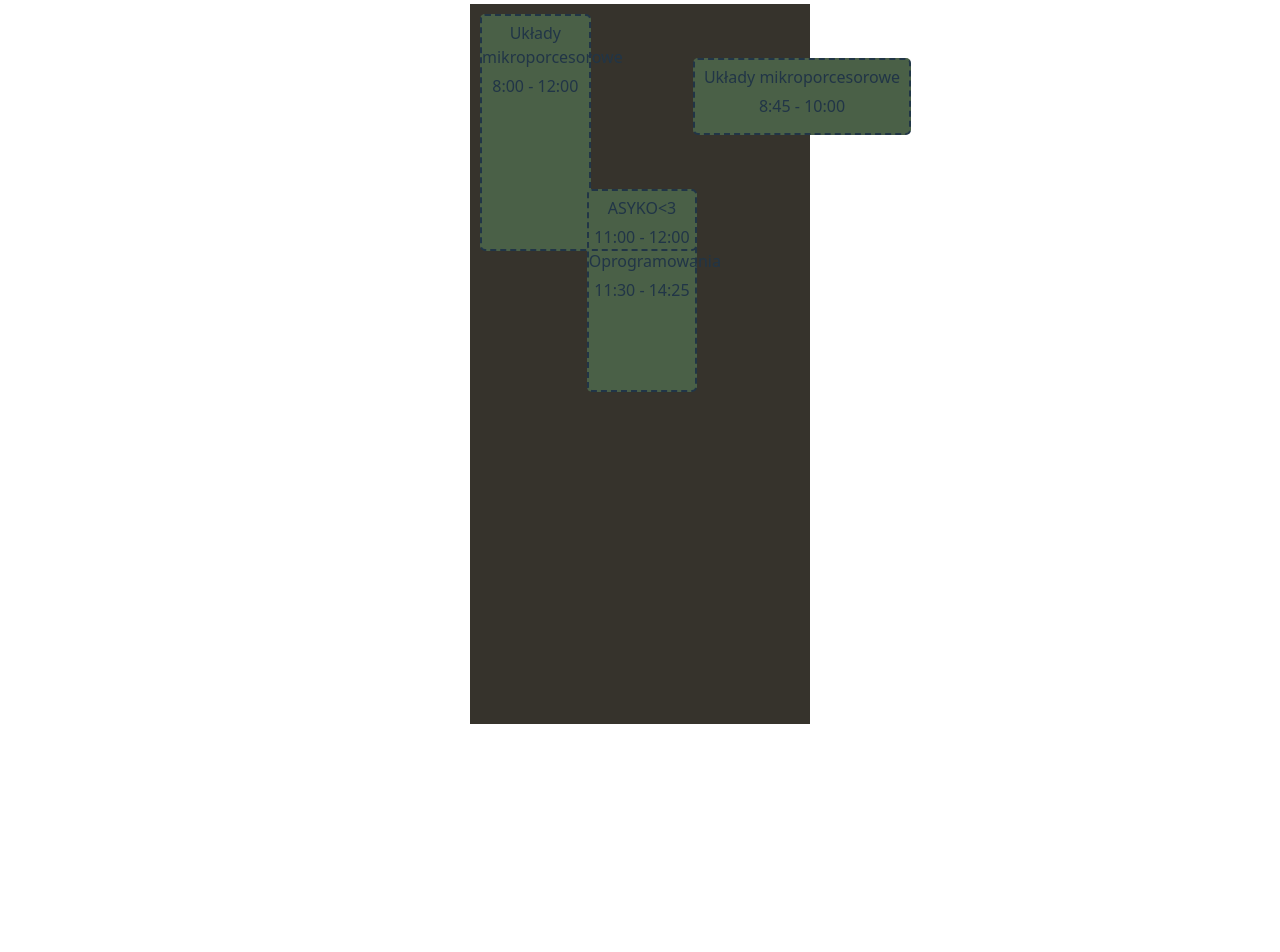
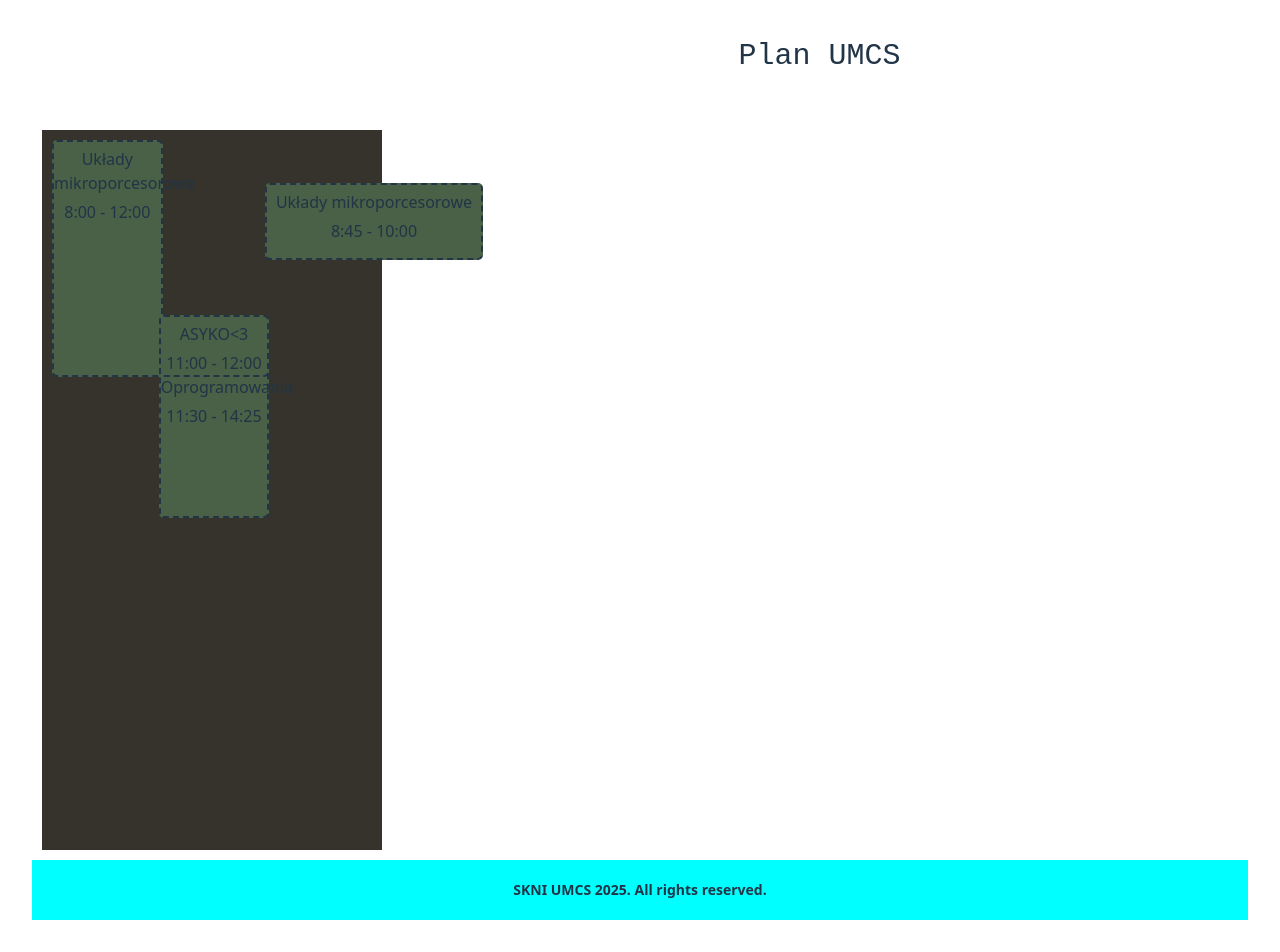
Before and after one commit to skni-umcs/mordappka-web, a React (Vite) app: page / in a window 1280 px wide. Shown: the part 38-990 px from the top of the page. Before the commit the page ends 804 px from the top, so only its background shows below. Built offline with nearby package versions, Linux system fonts and the light colour scheme.

Commit message:
Header & footer added

```diff
--- /dev/null
+++ b/src/componetns/footer/Footer.scss
@@ -0,0 +1,10 @@
+.footer {
+  background-color: aqua;
+  width: 100%;
+  height: 60px;
+  line-height: 60px;
+  text-align: center;
+  font-size: 14px;
+  font-weight: bold;
+  color: #213547;
+}
--- /dev/null
+++ b/src/componetns/footer/Footer.tsx
@@ -0,0 +1,9 @@
+import './Footer.scss'
+
+export default function Footer() {
+    return (
+        <div className='footer'>
+            SKNI UMCS 2025. All rights reserved.
+        </div>
+    )
+}
--- /dev/null
+++ b/src/componetns/header/Header.scss
@@ -0,0 +1,23 @@
+.header {
+  width: 100%;
+  display: flex;
+  flex-direction: row;
+}
+
+.logo {
+  width: 30%;
+}
+
+img{
+  width: 50%;
+}
+
+.content{
+  font-family: "Inconsolata", monospace;
+  font-size: 30px;
+
+  width: 70%;
+  padding: 10px;
+  text-align: center;
+  margin: auto;
+}
--- /dev/null
+++ b/src/componetns/header/Header.tsx
@@ -0,0 +1,13 @@
+import './Header.scss'
+import SkniLogo from '../../assets/skni.png'
+
+export default function Header() {
+    return (
+        <div className="header">
+            <div className="logo">
+                <img src={SkniLogo} alt="Logo SKNI"/>
+            </div>
+            <div className="content"> Plan UMCS</div>
+        </div>
+    )
+}
--- a/src/pages/Home.tsx
+++ b/src/pages/Home.tsx
@@ -1,11 +1,17 @@
 import ClassFinder from '../componetns/classExplorer/ClassFinder';
 import Timetable from '../componetns/timetable/Timetable';
+import Footer from '../componetns/footer/Footer';
+import Header from '../componetns/header/Header'
 import './Home.scss'
 export default function Home(){
     return (
+        <>
+        <Header/>
         <div className='home'>
             <Timetable/>
             {/* <ClassFinder/> */}
         </div>
+        <Footer/>
+        </>
     )
 }
```
Also changed, not shown: src/assets/skni.png (added).
